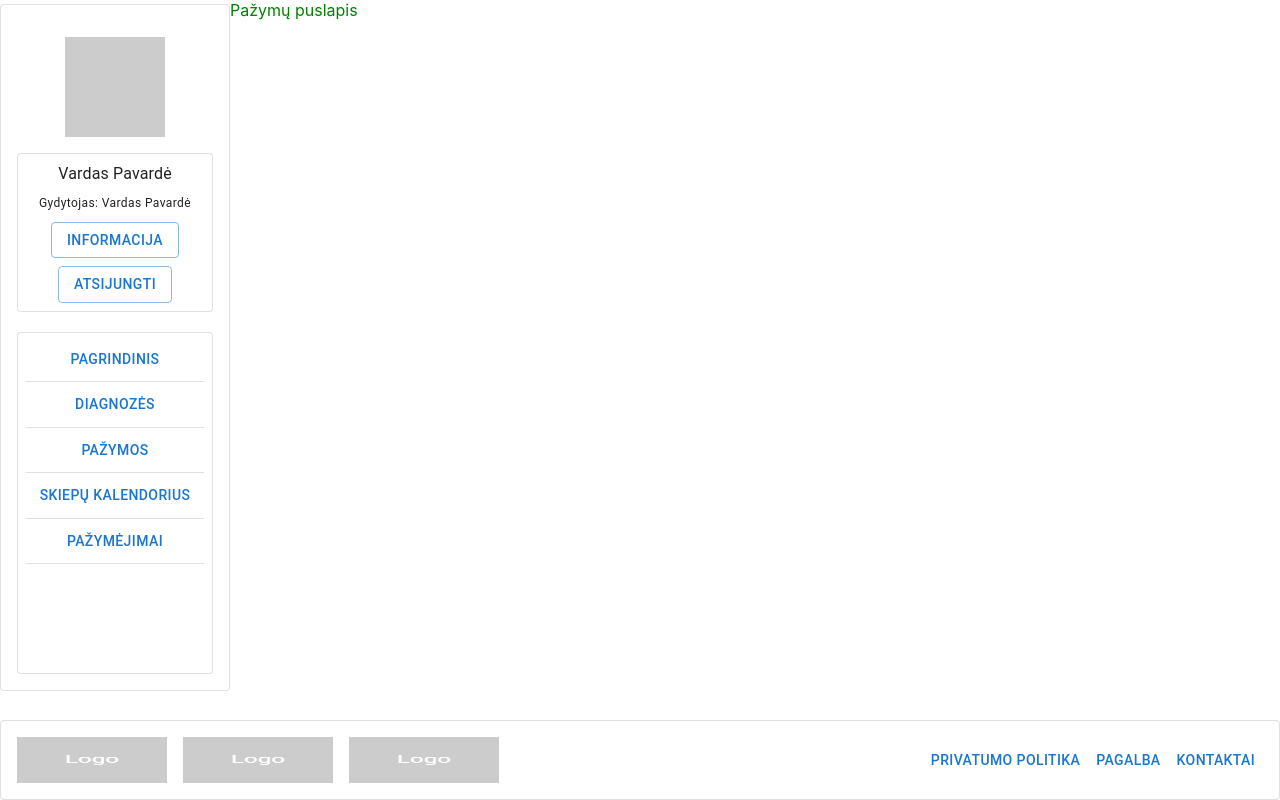
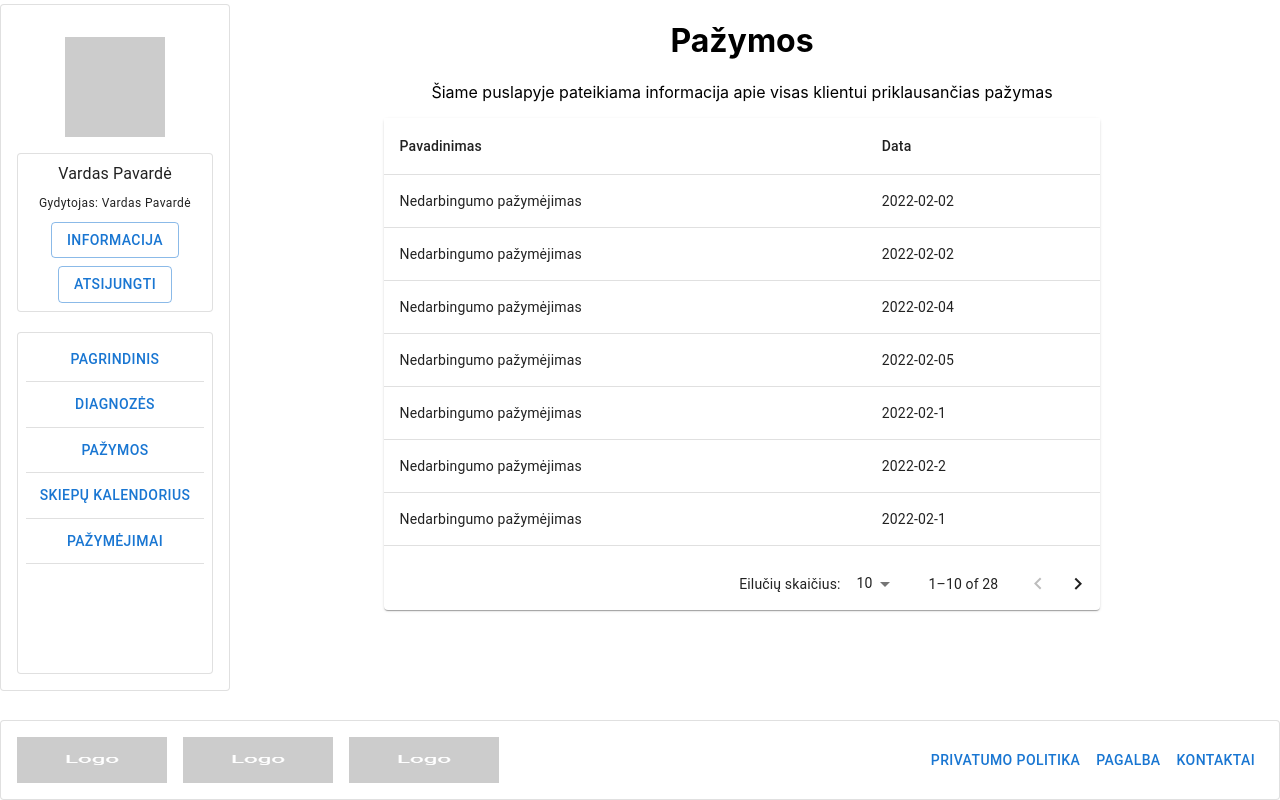
Before and after one commit to Cheezco/Max, a Next.js app: page /certificatePage in a window 1280 px wide. Built offline with nearby package versions, Linux system fonts and the light colour scheme.

Commit message:
Sukurtas pažymų sąrašas ir meniu padaryta nuoroda į Pažymas

```diff
--- a/components/layout/main/sidebar.js
+++ b/components/layout/main/sidebar.js
@@ -12,14 +12,14 @@ export default function Sidebar() {
 
   return (
     <Box className={styles.outerContainer}>
-      <Paper variant='outlined' className={styles.container}>
+      <Paper variant="outlined" className={styles.container}>
         <Box className={styles.imageContainer}>
           <Image
-            src='/images/default/avatarPlaceholder.png'
+            src="/images/default/avatarPlaceholder.png"
             quality={100}
             width={100}
             height={100}
-            alt='avatar'
+            alt="avatar"
           />
         </Box>
         <UserInformation />
@@ -32,15 +32,15 @@ export default function Sidebar() {
 
 function UserInformation() {
   return (
-    <Paper variant='outlined'>
+    <Paper variant="outlined">
       <Box gap={1} className={styles.userInformation}>
         <Typography>Vardas Pavardė</Typography>
-        <Typography variant='caption'>Gydytojas: Vardas Pavardė</Typography>
-        <Button variant='outlined'>
-          <Typography variant='button'>Informacija</Typography>
+        <Typography variant="caption">Gydytojas: Vardas Pavardė</Typography>
+        <Button variant="outlined">
+          <Typography variant="button">Informacija</Typography>
         </Button>
-        <Button variant='outlined'>
-          <Typography variant='button'>Atsijungti</Typography>
+        <Button variant="outlined">
+          <Typography variant="button">Atsijungti</Typography>
         </Button>
       </Box>
     </Paper>
@@ -49,32 +49,36 @@ function UserInformation() {
 
 function Links({ handleLinkClick }) {
   return (
-    <Paper variant='outlined' className={styles.linkContainer}>
+    <Paper variant="outlined" className={styles.linkContainer}>
       <Box gap={0.5} className={styles.linkInnerContainer}>
         <CustomLink
           handleLinkClick={handleLinkClick}
-          href='/'
-          text='Pagrindinis'
+          href="/"
+          text="Pagrindinis"
         />
         <Divider />
         <CustomLink
           handleLinkClick={handleLinkClick}
-          href='/'
-          text='Diagnozės'
-        />
-        <Divider />
-        <CustomLink handleLinkClick={handleLinkClick} href='/' text='Pažymos' />
-        <Divider />
-        <CustomLink
-          handleLinkClick={handleLinkClick}
-          href='/'
-          text='Skiepų kalendorius'
+          href="/"
+          text="Diagnozės"
         />
         <Divider />
         <CustomLink
           handleLinkClick={handleLinkClick}
-          href='/'
-          text='Pažymėjimai'
+          href="/certificatePage"
+          text="Pažymos"
+        />
+        <Divider />
+        <CustomLink
+          handleLinkClick={handleLinkClick}
+          href="/"
+          text="Skiepų kalendorius"
+        />
+        <Divider />
+        <CustomLink
+          handleLinkClick={handleLinkClick}
+          href="/"
+          text="Pažymėjimai"
         />
         <Divider />
       </Box>
@@ -84,8 +88,8 @@ function Links({ handleLinkClick }) {
 
 function CustomLink({ handleLinkClick, href, text }) {
   return (
-    <Button onClick={handleLinkClick}>
-      <Typography variant='button'>{text}</Typography>
+    <Button onClick={() => handleLinkClick(href)}>
+      <Typography variant="button">{text}</Typography>
     </Button>
   );
 }
--- a/pages/certificatePage.js
+++ b/pages/certificatePage.js
@@ -1,11 +1,127 @@
 import Layout from "../components/layout/main/Layout";
-import { Box } from "@mui/material";
+import { Box, TextField } from "@mui/material";
 import styles from "../styles/pages/certificatePage/certificate.module.css";
 
-export default function Certificate() {
+import * as React from "react";
+import Paper from "@mui/material/Paper";
+import Table from "@mui/material/Table";
+import TableBody from "@mui/material/TableBody";
+import TableCell from "@mui/material/TableCell";
+import TableContainer from "@mui/material/TableContainer";
+import TableHead from "@mui/material/TableHead";
+import TablePagination from "@mui/material/TablePagination";
+import TableRow from "@mui/material/TableRow";
+
+const columns = [
+  { id: "certificate_Name", label: "Certificate_Name", minWidth: 170 },
+  { id: "issue_date", label: "Issue_Date", minWidth: 100 },
+];
+
+function createData(certificate_Name, issue_date) {
+  return { certificate_Name, issue_date };
+}
+
+const rows = [
+  createData("Nedarbingumo pažymėjimas", "2022-02-02"),
+  createData("Nedarbingumo pažymėjimas", "2022-02-02"),
+  createData("Nedarbingumo pažymėjimas", "2022-02-04"),
+  createData("Nedarbingumo pažymėjimas", "2022-02-05"),
+  createData("Nedarbingumo pažymėjimas", "2022-02-1"),
+  createData("Nedarbingumo pažymėjimas", "2022-02-2"),
+  createData("Nedarbingumo pažymėjimas", "2022-02-1"),
+  createData("Nedarbingumo pažymėjimas", "2022-02-3"),
+  createData("Nedarbingumo pažymėjimas", "2022-02-5"),
+  createData("Nedarbingumo pažymėjimas", "2022-02-6"),
+  createData("Nedarbingumo pažymėjimas", "2022-02-15"),
+  createData("Nedarbingumo pažymėjimas", "2022-02-9"),
+  createData("Nedarbingumo pažymėjimas", "2022-02-6"),
+  createData("Nedarbingumo pažymėjimas", "2022-02-3"),
+  createData("Nedarbingumo pažymėjimas", "2022-02-25"),
+  createData("Nedarbingumo pažymėjimas", "2022-02-22"),
+  createData("Nedarbingumo pažymėjimas", "2022-02-24"),
+  createData("Nedarbingumo pažymėjimas", "2022-02-5"),
+  createData("Nedarbingumo pažymėjimas", "2022-02-1"),
+  createData("Nedarbingumo pažymėjimas", "2022-02-2"),
+  createData("Nedarbingumo pažymėjimas", "2022-02-02"),
+  createData("Nedarbingumo pažymėjimas", "2022-02-02"),
+  createData("Nedarbingumo pažymėjimas", "2022-02-02"),
+  createData("Nedarbingumo pažymėjimas", "2022-02-02"),
+  createData("Nedarbingumo pažymėjimas", "2022-02-02"),
+  createData("Nedarbingumo pažymėjimas", "2022-02-02"),
+  createData("China", "CN", 1403500365, 9596961),
+  createData("Italy", "IT", 60483973, 301340),
+];
+
+export default function certificatePage() {
+  const [page, setPage] = React.useState(0);
+  const [rowsPerPage, setRowsPerPage] = React.useState(10);
+
+  const handleChangePage = (event, newPage) => {
+    setPage(newPage);
+  };
+
+  const handleChangeRowsPerPage = (event) => {
+    setRowsPerPage(+event.target.value);
+    setPage(0);
+  };
   return (
     <Layout>
-      <Box className={styles.colors}>Pažymų puslapis</Box>
+      <Box className={styles.colors}>
+        <h1>Pažymos</h1>
+        <p>
+          Šiame puslapyje pateikiama informacija apie visas klientui
+          priklausančias pažymas
+        </p>
+      </Box>
+      <Box className={styles.table_center}>
+        <Paper sx={{ width: "70%" }}>
+          <TableContainer sx={{ maxHeight: 440 }}>
+            <Table stickyHeader aria-label="sticky table">
+              <TableHead>
+                <TableRow>
+                  <TableCell>Pavadinimas</TableCell>
+                  <TableCell>Data</TableCell>
+                </TableRow>
+              </TableHead>
+              <TableBody>
+                {rows
+                  .slice(page * rowsPerPage, page * rowsPerPage + rowsPerPage)
+                  .map((row) => {
+                    return (
+                      <TableRow
+                        hover
+                        role="checkbox"
+                        tabIndex={-1}
+                        key={row.code}
+                      >
+                        {columns.map((column) => {
+                          const value = row[column.id];
+                          return (
+                            <TableCell key={column.id} align={column.align}>
+                              {column.format && typeof value === "number"
+                                ? column.format(value)
+                                : value}
+                            </TableCell>
+                          );
+                        })}
+                      </TableRow>
+                    );
+                  })}
+              </TableBody>
+            </Table>
+          </TableContainer>
+          <TablePagination
+            rowsPerPageOptions={[10, 25, 100]}
+            component="div"
+            count={rows.length}
+            rowsPerPage={rowsPerPage}
+            page={page}
+            onPageChange={handleChangePage}
+            onRowsPerPageChange={handleChangeRowsPerPage}
+            labelRowsPerPage={"Eilučių skaičius:"}
+          />
+        </Paper>
+      </Box>
     </Layout>
   );
 }
--- a/pages/index.js
+++ b/pages/index.js
@@ -5,7 +5,7 @@ import styles from "../styles/pages/home/home.module.css";
 export default function Home() {
   return (
     <Layout>
-      <Box className={styles.container}>Home</Box>
+      <Box className={styles.container}>Home test</Box>
     </Layout>
   );
 }
--- a/styles/pages/certificatePage/certificate.module.css
+++ b/styles/pages/certificatePage/certificate.module.css
@@ -1,3 +1,8 @@
 .colors {
-  color: green;
+  color: black;
+  text-align: center;
 }
+.table_center {
+  display: flex;
+  justify-content: center;
+}
```
